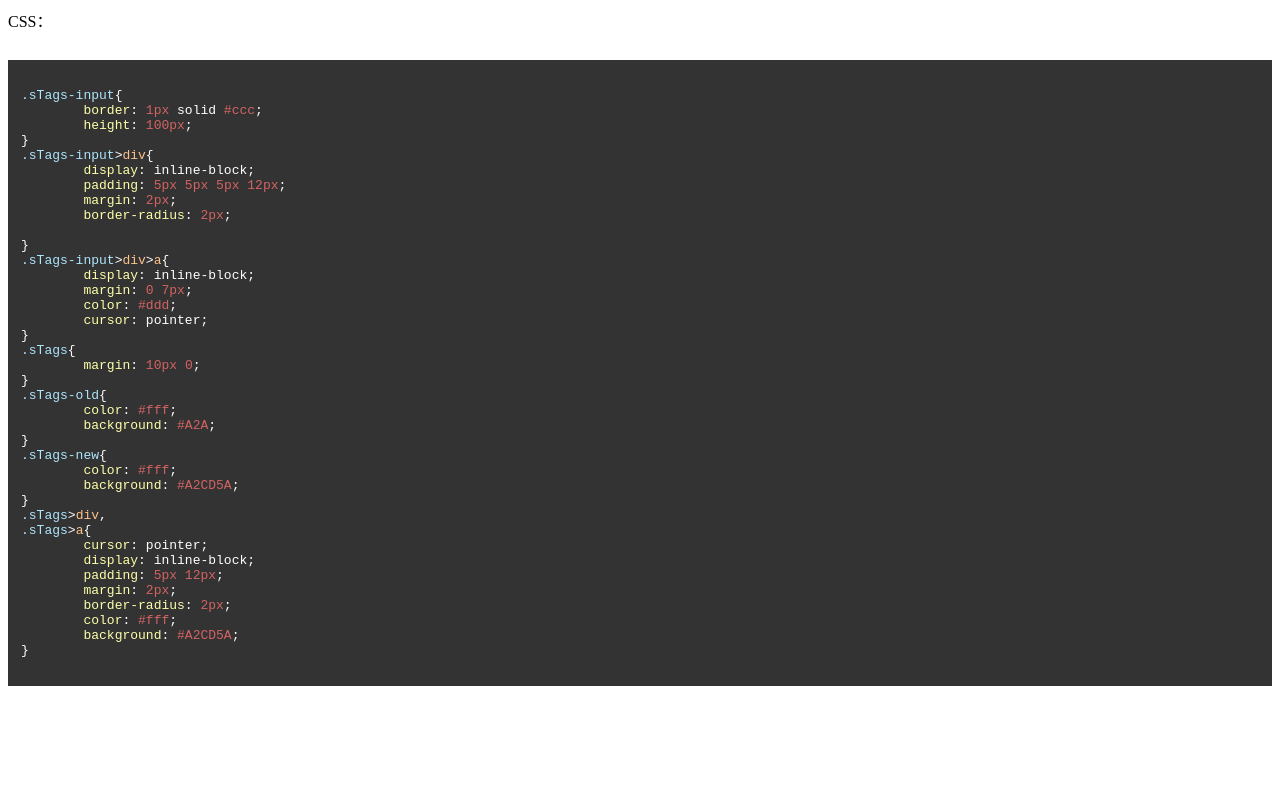
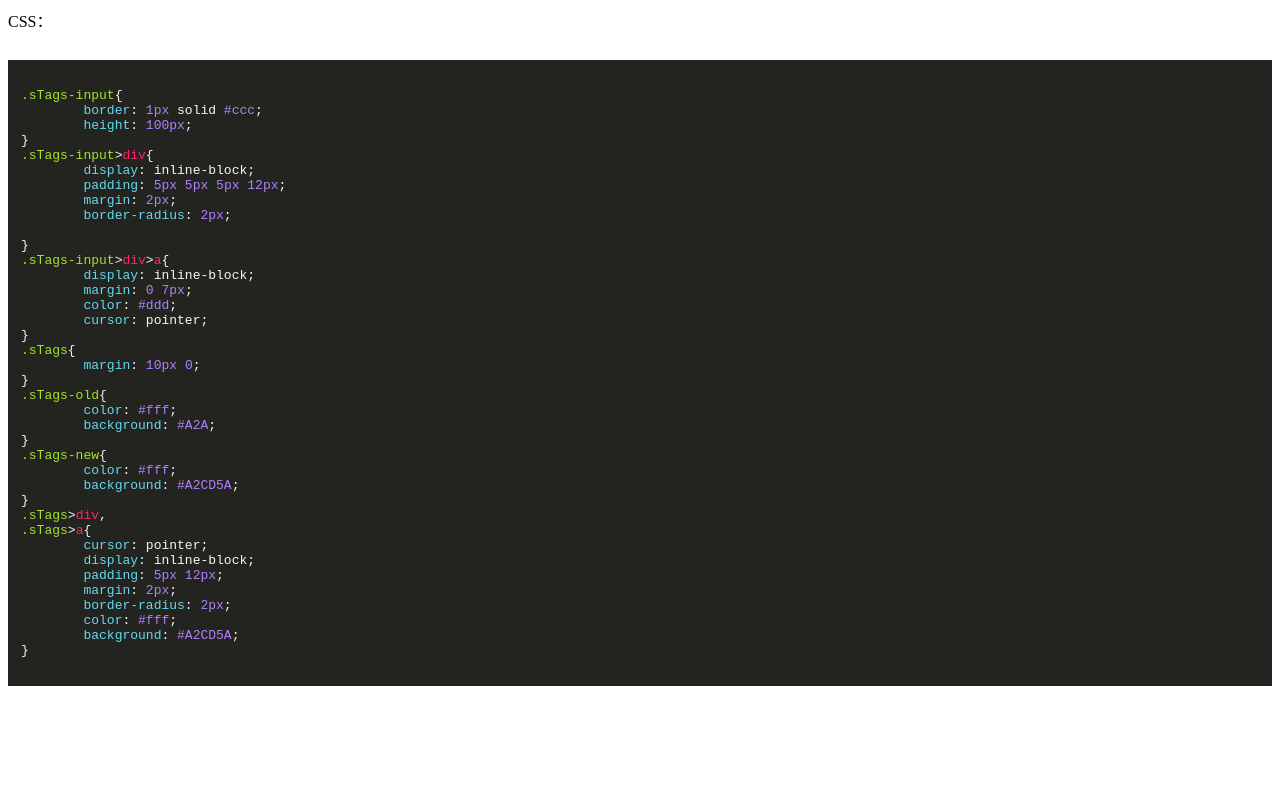
Before and after one commit to 28269890/sTags, a plain HTML site: page index.html in a window 1280 px wide. Shown: the top 800 px of the page. Drawn offline with nearby package versions, Linux system fonts and the light colour scheme.

Commit message:
Add files via upload

```diff
--- a/index.html
+++ b/index.html
@@ -13,7 +13,7 @@ hr{
 </style>
 
 <script src="https://cdn.bootcss.com/jquery/1.12.4/jquery.min.js"></script>
-<link rel="stylesheet" href="https://cdn.bootcss.com/highlight.js/9.14.2/styles/agate.min.css">
+<link rel="stylesheet" href="https://cdn.bootcss.com/highlight.js/9.14.2/styles/monokai-sublime.min.css">
 <script src="https://cdn.bootcss.com/highlight.js/9.14.2/highlight.min.js"></script>
 <script>hljs.initHighlightingOnLoad();</script>
 <script src="jquery.sTags.js"></script>
```
